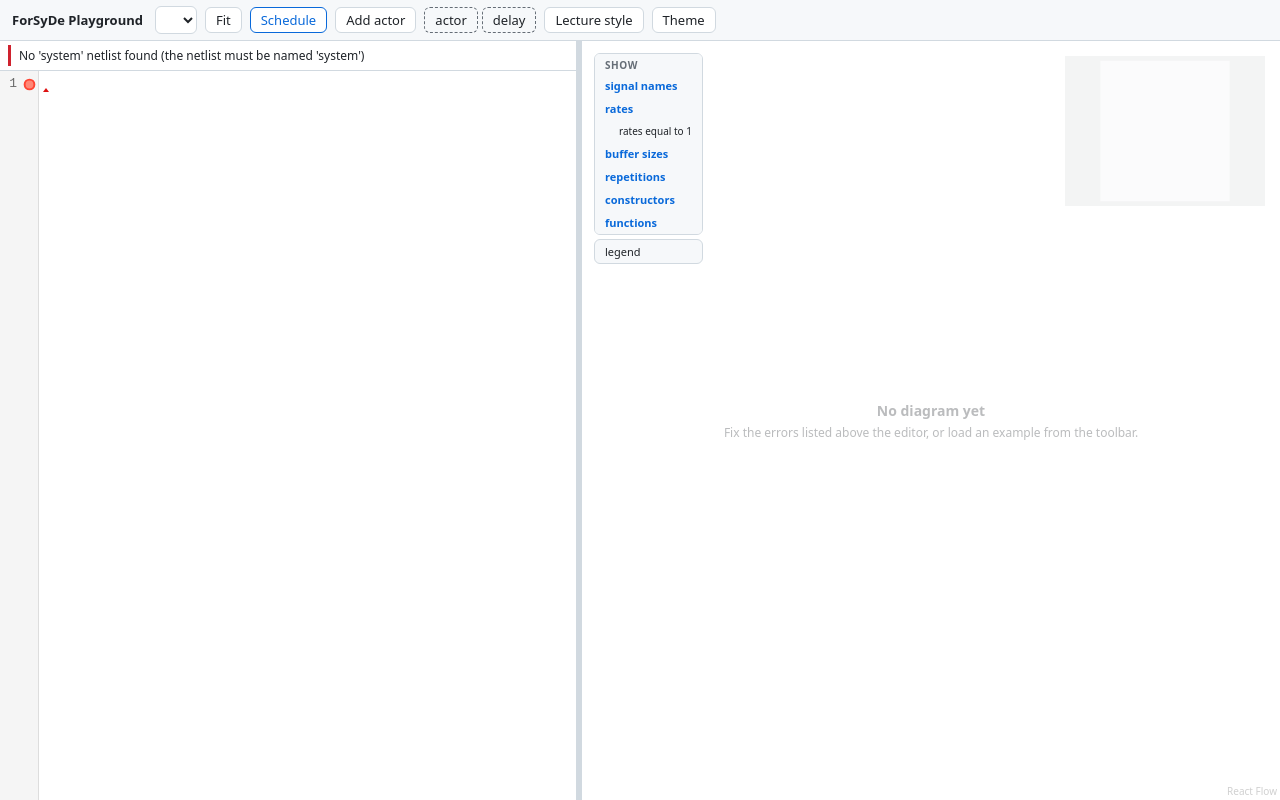
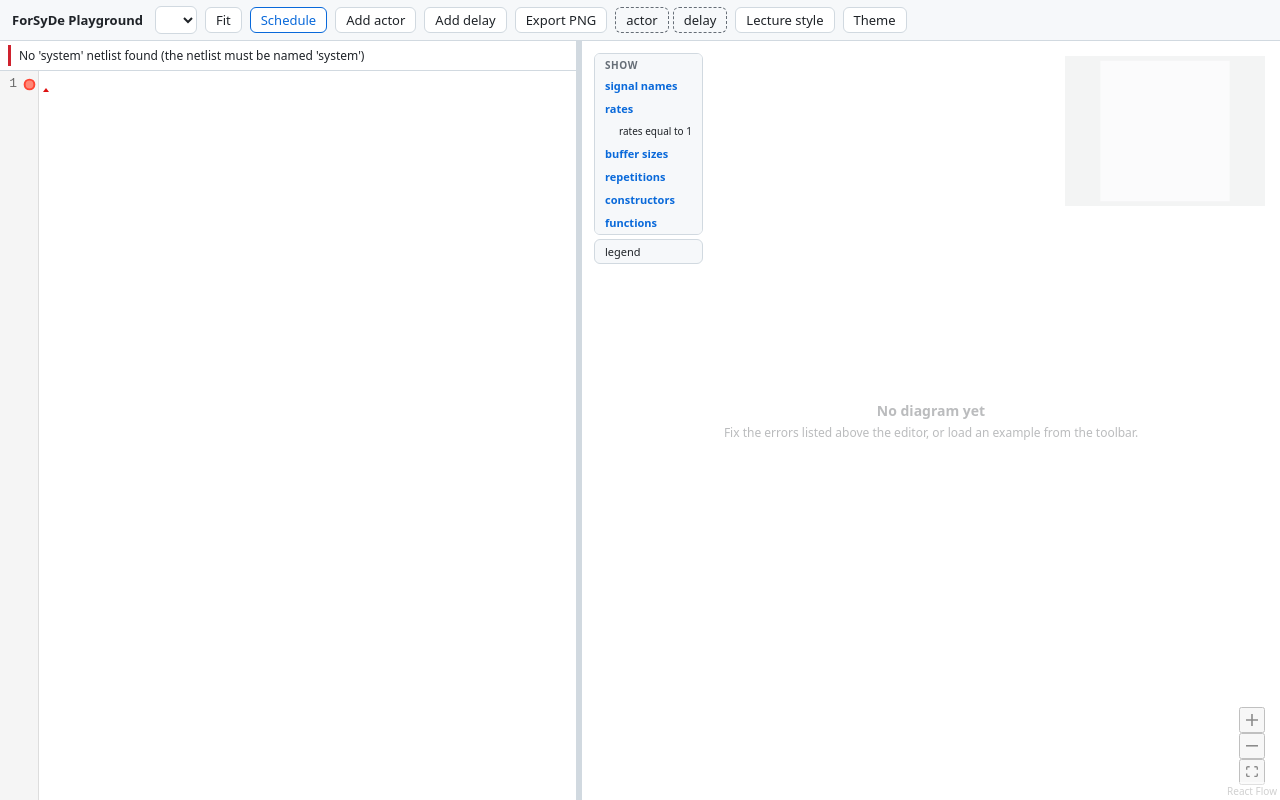
Before and after one commit to ramadhanafif/ForSyDe-Diagram-Web, a React (Vite) app: page / in a window 1280 px wide. Built offline with nearby package versions, Linux system fonts and the light colour scheme.

Commit message:
feat: editor search, diagram controls, PNG export, delay guidance

```diff
--- a/package.json
+++ b/package.json
@@ -32,10 +32,12 @@
     "@codemirror/language": "^6.12.4",
     "@codemirror/legacy-modes": "^6.5.3",
     "@codemirror/lint": "^6.9.7",
+    "@codemirror/search": "^6.7.2",
     "@codemirror/state": "^6.7.1",
     "@codemirror/view": "^6.43.6",
     "@xyflow/react": "^12.11.2",
     "elkjs": "^0.12.0",
+    "html-to-image": "^1.11.13",
     "react": "^19.2.7",
     "react-dom": "^19.2.7"
   }
--- a/src/app/App.tsx
+++ b/src/app/App.tsx
@@ -1,3 +1,4 @@
+import { toPng } from 'html-to-image';
 import { useCallback, useEffect, useRef, useState } from 'react';
 import { orderDiagnostics, type Diagnostic } from '../core/ast';
 import { addInput, addInputError, addSourceActor, insertOnEdge } from '../core/edits';
@@ -334,6 +335,32 @@ export function App() {
     [model],
   );
 
+  // ponytail: raster-only export; flow root (not viewport) so the arrow defs travel, chrome filtered
+  const onExportPng = useCallback(() => {
+    const el = paneRef.current?.querySelector('.react-flow') as HTMLElement | null;
+    if (!el) {
+      setNotice('nothing to export yet');
+      return;
+    }
+    void toPng(el, {
+      filter: (n) =>
+        !(n instanceof Element) ||
+        (!n.classList?.contains('react-flow__minimap') &&
+          !n.classList?.contains('react-flow__controls')),
+    })
+      .then((url) => {
+        const a = document.createElement('a');
+        a.href = url;
+        a.download = 'diagram.png';
+        a.click();
+      })
+      .catch(() => setNotice('export failed'));
+  }, []);
+
+  const onAddDelay = () => {
+    setNotice('a delay needs a signal: drag the delay chip onto an edge');
+  };
+
   const onAddActor = () => {
     if (!model) return;
     if (editorRef.current?.getDoc() !== model.source) {
@@ -392,6 +419,8 @@ export function App() {
         showSchedule={showSchedule}
         onToggleSchedule={() => setShowSchedule((v) => !v)}
         onAddActor={onAddActor}
+        onAddDelay={onAddDelay}
+        onExportPng={onExportPng}
         diagramTheme={diagramTheme}
         onToggleDiagramTheme={() => setDiagramTheme((t) => (t === 'modern' ? 'lecture' : 'modern'))}
         onToggleAppTheme={() => setAppTheme((t) => (t === 'dark' ? 'light' : 'dark'))}
--- a/src/app/Toolbar.tsx
+++ b/src/app/Toolbar.tsx
@@ -7,6 +7,8 @@ export interface ToolbarProps {
   showSchedule: boolean;
   onToggleSchedule(): void;
   onAddActor(): void;
+  onAddDelay(): void;
+  onExportPng(): void;
   diagramTheme: 'modern' | 'lecture';
   onToggleDiagramTheme(): void;
   onToggleAppTheme(): void;
@@ -39,6 +41,15 @@ export function Toolbar(p: ToolbarProps) {
         <button title="Add an actor fed by a new system input" onClick={p.onAddActor}>
           Add actor
         </button>
+        <button
+          title="A delay lives on a signal, so it must be dropped onto an edge"
+          onClick={p.onAddDelay}
+        >
+          Add delay
+        </button>
+        <button title="Download the diagram as a PNG image" onClick={p.onExportPng}>
+          Export PNG
+        </button>
         <span className="palette" title="Drag onto an edge to insert it there">
           <span
             className="chip"
--- a/src/diagram/DiagramPane.tsx
+++ b/src/diagram/DiagramPane.tsx
@@ -1,4 +1,5 @@
 import {
+  Controls,
   MiniMap,
   ReactFlow,
   ReactFlowProvider,
@@ -208,6 +209,7 @@ function Diagram(props: Props) {
         zoomable
         nodeClassName={(n) => `mm-${n.type ?? 'io'}`}
       />
+      <Controls position="bottom-right" showInteractive={false} />
     </ReactFlow>
   );
 }
--- a/src/editor/EditorPane.tsx
+++ b/src/editor/EditorPane.tsx
@@ -1,6 +1,7 @@
 import { defaultKeymap, history, historyKeymap } from '@codemirror/commands';
 import { StreamLanguage } from '@codemirror/language';
 import { lintGutter, setDiagnostics } from '@codemirror/lint';
+import { highlightSelectionMatches, searchKeymap } from '@codemirror/search';
 import { EditorState } from '@codemirror/state';
 import { EditorView, keymap, lineNumbers } from '@codemirror/view';
 import { haskell } from '@codemirror/legacy-modes/mode/haskell';
@@ -37,7 +38,8 @@ export const EditorPane = forwardRef<EditorApi, Props>(function EditorPane(
     const extensions = [
       lineNumbers(),
       history(),
-      keymap.of([...defaultKeymap, ...historyKeymap]),
+      keymap.of([...defaultKeymap, ...searchKeymap, ...historyKeymap]),
+      highlightSelectionMatches(),
       StreamLanguage.define(haskell),
       lintGutter(),
       EditorView.updateListener.of((update) => {
```
Also changed, not shown: 1 other file (tests, documents, lock files or other folders).
